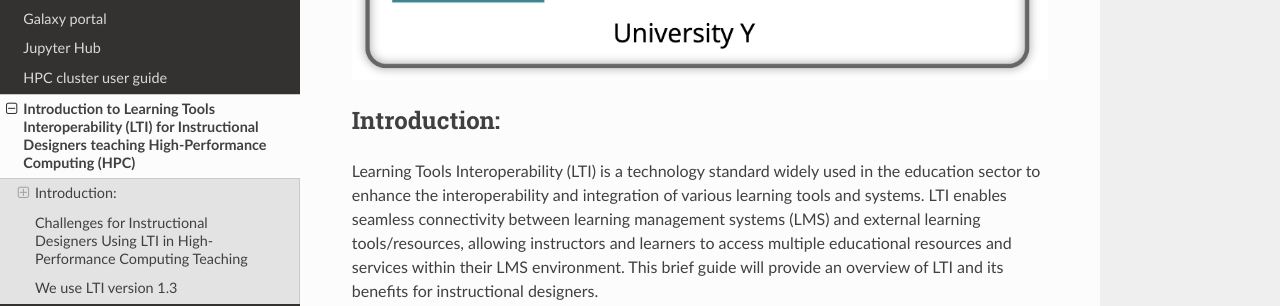
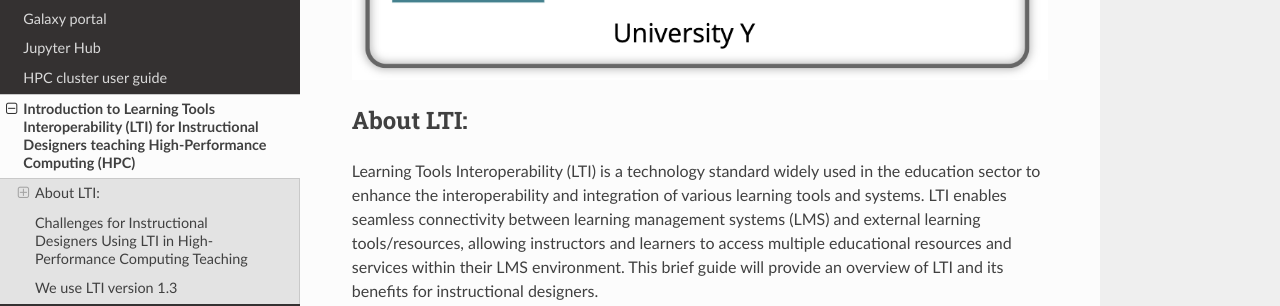
Before and after one commit to rtuhpc/hpc-platform, a Sphinx documentation site: the page built from doc/lti.md, in a window 1280 px wide and 900 px high, scrolled down 662 px. Shown: the part 156-462 px from the top of the window. Built offline with Sphinx 7.4.7 and the Read the Docs theme 2.0.0, drawn with Linux system fonts in a browser that asks for light colours.

Commit message:
Update lti.md

```diff
--- a/doc/lti.md
+++ b/doc/lti.md
@@ -4,7 +4,7 @@
 ![](./images/lti-01.png)
 
 
-## Introduction:
+## About LTI:
 Learning Tools Interoperability (LTI) is a technology standard widely used in the education sector to enhance the interoperability and integration of various learning tools and systems. LTI enables seamless connectivity between learning management systems (LMS) and external learning tools/resources, allowing instructors and learners to access multiple educational resources and services within their LMS environment. This brief guide will provide an overview of LTI and its benefits for instructional designers.
 
 ### 1. What is LTI?
@@ -54,16 +54,16 @@
 
 ## We use LTI version 1.3
 
- - *LTI 1.3 offers*:
+ - **LTI 1.3 offers**:
 Improved security based on OAuth2 and JSON Web Tokens makes security updates safer and more accessible.
 Improved documentation and directions for implementation.
 Since LTI 1.3 is built on LTI 1.1, it provides an easier upgrade path, allowing for more straightforward adoption and requiring a smaller learning curve.
 
-- *LTI Advantage*:
+- **LTI Advantage**:
 LTI 1.3 improves existing services by allowing new extensions to be layered on the existing launch mechanism. Currently, there are three extensions available in LTI 1.3 and more planned. This bundle of extensions evolves outside the LTI specification and is called LTI Advantage.
 
-- *Deep Linking Service*, which makes it easier to provide links to specific content. This was named a content item previously.
+- **Deep Linking Service**, which makes it easier to provide links to specific content. This was named a content item previously.
 
-- *Name and Role Provisioning* makes obtaining a list of course participants and roles easier and sends defined information to the learning tools. This extension was also known as *membership service* previously.
+- **Name and Role Provisioning** makes obtaining a list of course participants and roles easier and sends defined information to the learning tools. This extension was also known as *membership service* previously.
 
-- *Assignment and Grade Service* makes passing grade information between the tool and the Learning Platform easier. This extension was named the outcome service previously.
+- **Assignment and Grade Service** makes passing grade information between the tool and the Learning Platform easier. This extension was named the outcome service previously.
```
